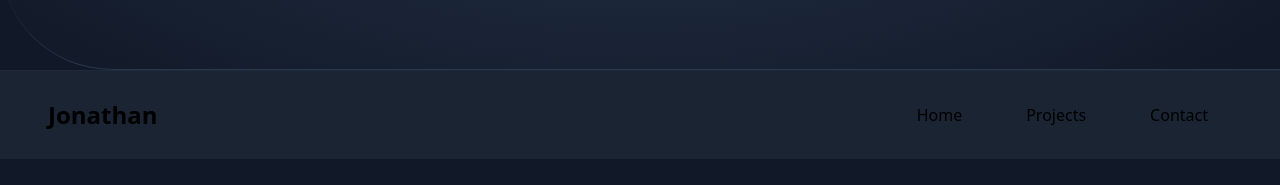
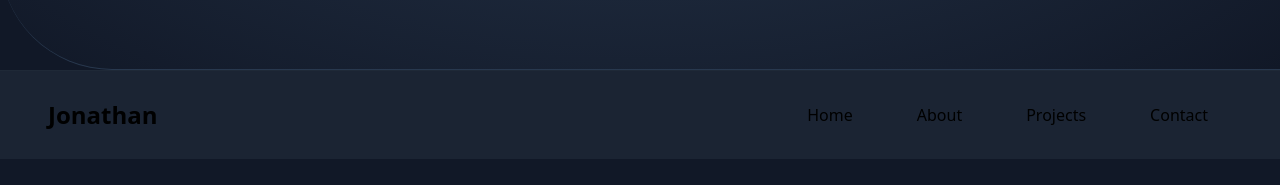
Before and after one commit to Jonathanmeij/portfolio-next, a Next.js app: page /Header in a window 1280 px wide. Shown: the part 650-835 px from the top of the page. Built offline with nearby package versions, Linux system fonts and the light colour scheme.

Commit message:
fix footter

```diff
--- a/pages/Footer.tsx
+++ b/pages/Footer.tsx
@@ -1,8 +1,27 @@
 import Button from "@/components/ui/Button";
 import Container from "@/components/ui/Container";
 import Divider from "@/components/ui/Divider";
+import { handleScroll } from "@/lib/scrollTo";
+import { useRouter } from "next/router";
 
 export default function Footer() {
+    const router = useRouter();
+    const isHome = router.pathname === "/";
+
+    let contactSection: HTMLElement | null;
+    let projectsSection: HTMLElement | null;
+    let aboutSection: HTMLElement | null;
+    let homeSection: HTMLElement | null;
+
+    if (typeof window !== "undefined") {
+        setTimeout(() => {
+            contactSection = document.getElementById("contact");
+            projectsSection = document.getElementById("projects");
+            aboutSection = document.getElementById("about");
+            homeSection = document.getElementById("home");
+        }, 100);
+    }
+
     return (
         <>
             <Divider />
@@ -15,13 +34,36 @@ export default function Footer() {
                     <h1 className="text-2xl font-bold">Jonathan</h1>
                     <ul className="flex flex-col items-center gap-4 font-medium md:flex-row">
                         <li>
-                            <Button>Home</Button>
+                            <Button
+                                onClick={() => handleScroll(homeSection, "start")}
+                                to={isHome ? undefined : "/"}
+                            >
+                                Home
+                            </Button>
                         </li>
                         <li>
-                            <Button>Projects</Button>
+                            <Button
+                                onClick={() => handleScroll(aboutSection, "start")}
+                                to={isHome ? undefined : "/"}
+                            >
+                                About
+                            </Button>
                         </li>
                         <li>
-                            <Button>Contact</Button>
+                            <Button
+                                onClick={() => handleScroll(projectsSection, "start")}
+                                to={isHome ? undefined : "/"}
+                            >
+                                Projects
+                            </Button>
+                        </li>
+                        <li>
+                            <Button
+                                onClick={() => handleScroll(contactSection, "start")}
+                                to={isHome ? undefined : "/"}
+                            >
+                                Contact
+                            </Button>
                         </li>
                         {/* <li>
                         <a target="_blank" href="https://github.com/Jonathanmeij">
```
